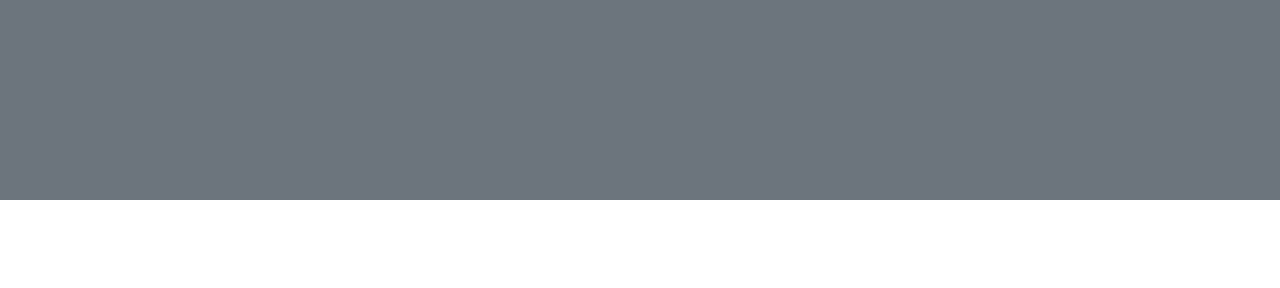
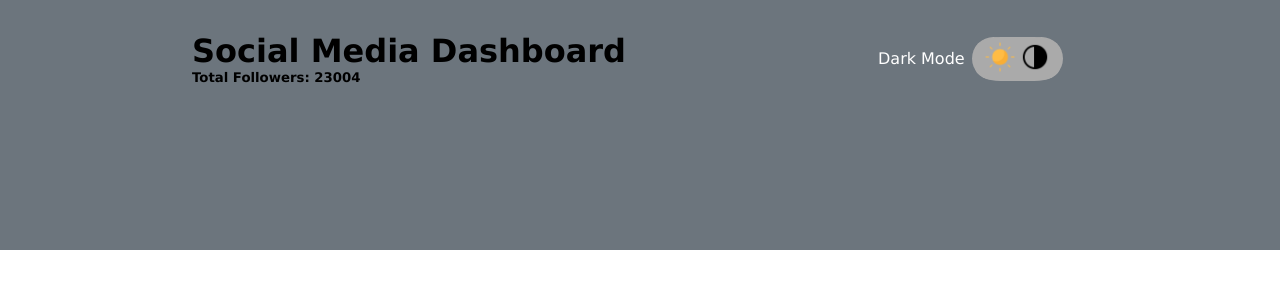
Before and after one commit to ciberdown/social-media-dashboard, a plain HTML site: page src/index.html in a window 1280 px wide. Drawn offline with Linux system fonts and the light colour scheme.

Commit message:
dark and light mode added

```diff
--- a/src/index.html
+++ b/src/index.html
@@ -11,12 +11,40 @@
     <meta name="viewport" content="width=device-width, initial-scale=1.0" />
     <title>Social Media Dashboard</title>
     <link rel="stylesheet" href="./styles/styles.css" />
-    <script type="module" src="index.mjs" defer></script>
+    <script type="module" src="./js/index.mjs" defer></script>
   </head>
   <body>
     <div class="main">
-      <div class="gray-paper"></div>
-      <div class="dashboard"></div>
+      <div class="papers">
+        <div class="top-paper"></div>
+        <div class="buttom-paper"></div>
+      </div>
+
+      <div class="dashboard">
+        <div class="header">
+          <div class="dash-head">
+            <h1 class="main-title">Social Media Dashboard</h1>
+            <h5 class="total-followers">Total Followers:&nbsp;</h5>
+          </div>
+          <div class="modes">
+            <p class="mode-text">Dark Mode</p>
+            <div class="mode-icons">
+              <div class="right-circulate circulate"></div>
+              <div class="left-circulate circulate"></div>
+              <img
+                class="mode-icon light-mode"
+                src="./assets/day-mode.png"
+                alt="day mode icon"
+              />
+              <img
+                class="mode-icon dark-mode"
+                src="./assets/dark-mode.png"
+                alt="dark mode icon"
+              />
+            </div>
+          </div>
+        </div>
+      </div>
     </div>
   </body>
 </html>
--- a/src/index.mjs
+++ /dev/null
@@ -1,3 +0,0 @@
-import data from "./usage/info.mjs";
-
-data.logData();
--- /dev/null
+++ b/src/js/index.mjs
@@ -0,0 +1,8 @@
+import totalFollowers from "./overview.mjs";
+import data from "./usage/info.mjs";
+
+function clientSide() {
+  data.logData();
+  totalFollowers.setTotalFollowers();
+}
+clientSide();
--- /dev/null
+++ b/src/js/overview.mjs
@@ -0,0 +1,14 @@
+import data from "./usage/info.mjs";
+
+class TotalFollowers {
+  setTotalFollowers() {
+    const element = this.getTotalFollowersElement();
+    element.innerHTML += data.getData().total_followers;
+  }
+  getTotalFollowersElement() {
+    return document.querySelector(".total-followers");
+  }
+}
+
+const totalFollowers = new TotalFollowers();
+export default totalFollowers;
--- a/src/usage/info.mjs
+++ b/src/js/usage/info.mjs
@@ -8,6 +8,7 @@ class Data {
 
   getData() {
     return {
+      total_followers: 23004,
       social: [
         {
           icon: this.icons.facebook,
--- a/src/styles/colors.css
+++ b/src/styles/colors.css
@@ -2,5 +2,10 @@
   --primary-color: #007bff;
   --secondary-color: #6c757d;
   --text-color: #333;
-  --gray-paper: #6c757d;
+
+  --mode-text-color: white;
+  --mode-icons-background: #AAAAAA;
+
+  --top-paper: #6c757d;
+  --buttom-paper: white;
 }
--- /dev/null
+++ b/src/styles/modes.css
@@ -0,0 +1,53 @@
+@import "./colors.css";
+:root {
+  --height: 43px;
+}
+
+.modes {
+    min-width: 210px;
+  display: flex;
+  align-items: center;
+  gap: 10px;
+}
+.mode-icons {
+  background-color: var(--mode-icons-background);
+  padding: 5px;
+  padding-inline: 10px;
+  border-radius: 30%;
+  position: relative;
+}
+.mode-text {
+  color: var(--mode-text-color);
+}
+.mode-icon {
+  cursor: pointer;
+  width: 30px;
+  height: 30px;
+}
+.mode-icon:hover {
+  /* scale: 1.2;
+    transition: scale .2s; */
+}
+
+.dark-mode {
+}
+
+.light-mode {
+}
+
+.circulate {
+  border-radius: 50%;
+  height: var(--height);
+  width: var(--height);
+  position: absolute;
+  z-index: -1;
+  background-color: var(--mode-icons-background);
+  top: 0px;
+}
+.right-circulate {
+    right: -3px;
+}
+
+.left-circulate {
+    left: -3px;
+}
--- /dev/null
+++ b/src/styles/papers.css
@@ -0,0 +1,16 @@
+.papers {
+  position: absolute;
+  width: 100%;
+  height: 100vh;
+  z-index: -1;
+}
+
+.top-paper {
+  width: 100%;
+  height: 250px;
+  background-color: var(--top-paper);
+}
+
+.buttom-paper {
+  background-color: var(--buttom-paper);
+}
--- a/src/styles/styles.css
+++ b/src/styles/styles.css
@@ -1,8 +1,21 @@
 @import "./colors.css";
+@import "./modes.css";
+@import "./papers.css";
 
-.gray-paper {
-  width: 100%;
-  height: 200px;
+.main {
+  position: relative;
+  font-family: "Lucida Sans", "Lucida Sans Regular", "Lucida Grande",
+    "Lucida Sans Unicode", Geneva, Verdana, sans-serif;
+}
 
-  background-color: var(--gray-paper);
+.dashboard {
+  padding-inline: 12rem;
+  padding-top: 2rem;
 }
+
+.header {
+  display: flex;
+
+  justify-content: space-between;
+  align-items: center;
+}
```
Also changed, not shown: src/assets/dark-mode.png (added), src/assets/day-mode.png (added), src/assets/night-mode.png (added), src/js/cards.mjs (added), src/js/singleCard.mjs (added), src/js/social_media.mjs (added).
